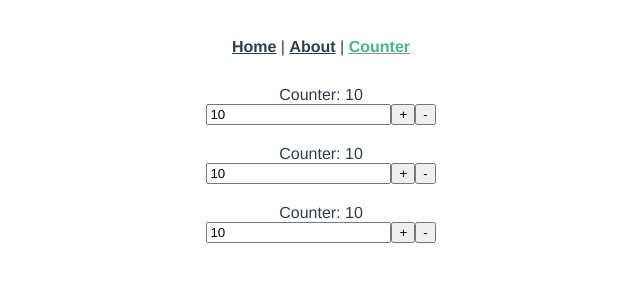
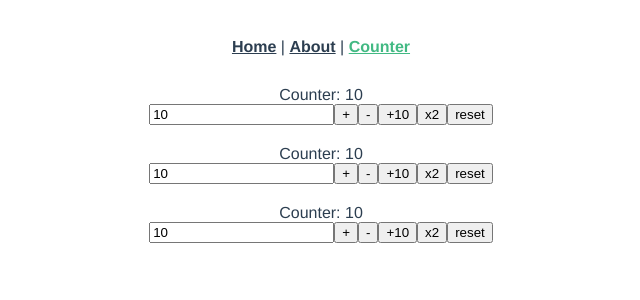
Before and after one commit to tong-gg/vue101, a Vue app: page /numbers in a window 1280 px wide. Shown: the top 300 px of the page, without its empty margins (319-959 px from the left). Built offline with nearby package versions, Linux system fonts and the light colour scheme.

Commit message:
add ten, multiply by two, reset to zero

```diff
--- a/src/components/Counter.vue
+++ b/src/components/Counter.vue
@@ -9,6 +9,9 @@
             <!-- <input type="text" v-bind:value="number" /> -->
             <button v-on:click="increase">+</button>
             <button v-on:click="decrease">-</button>
+            <button v-on:click="addTen">+10</button>
+            <button v-on:click="multiplyByTwo">x2</button>
+            <button v-on:click="reset">reset</button>
         </div>
     </div>
 </template>
@@ -26,6 +29,15 @@ export default {
         },
         decrease() {
             this.number--
+        },
+        addTen() {
+            this.number += 10
+        },
+        multiplyByTwo() {
+            this.number *= 2
+        },
+        reset() {
+            this.number = 0
         }
     }
 }
```
